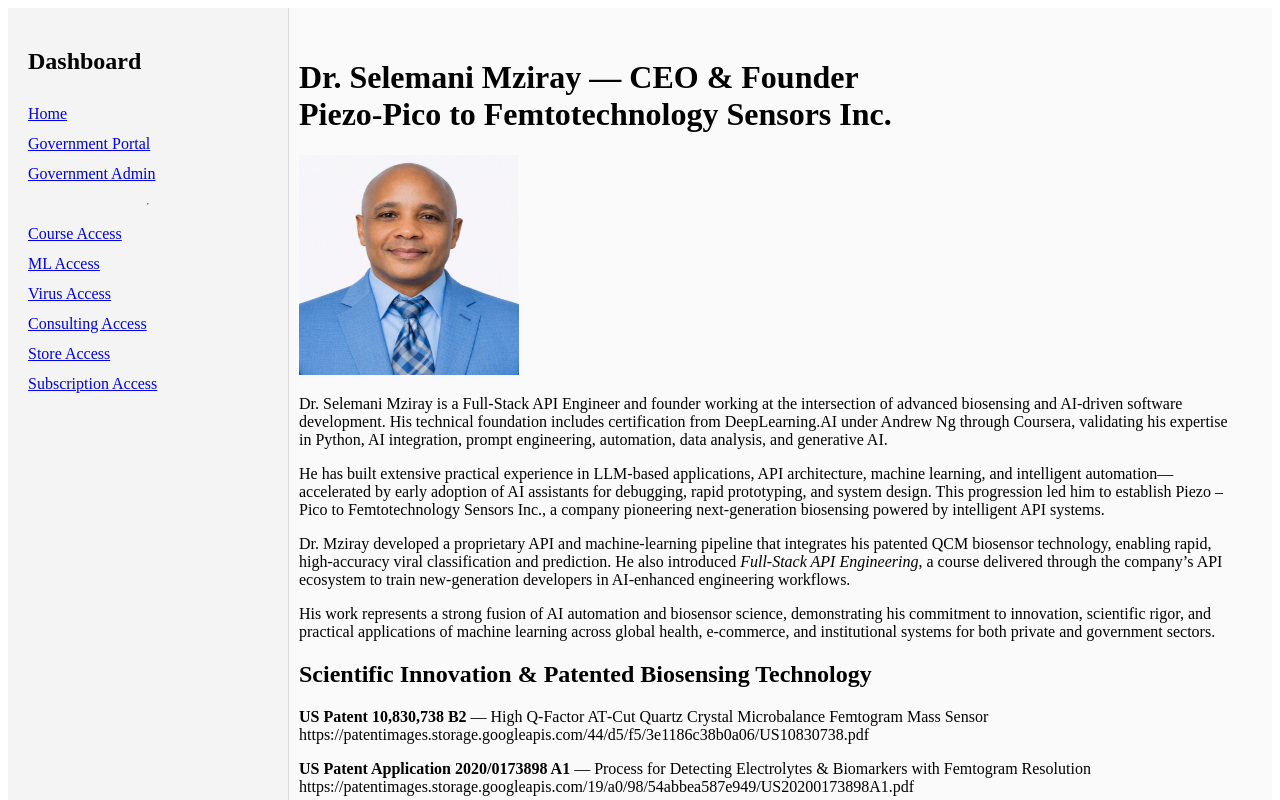
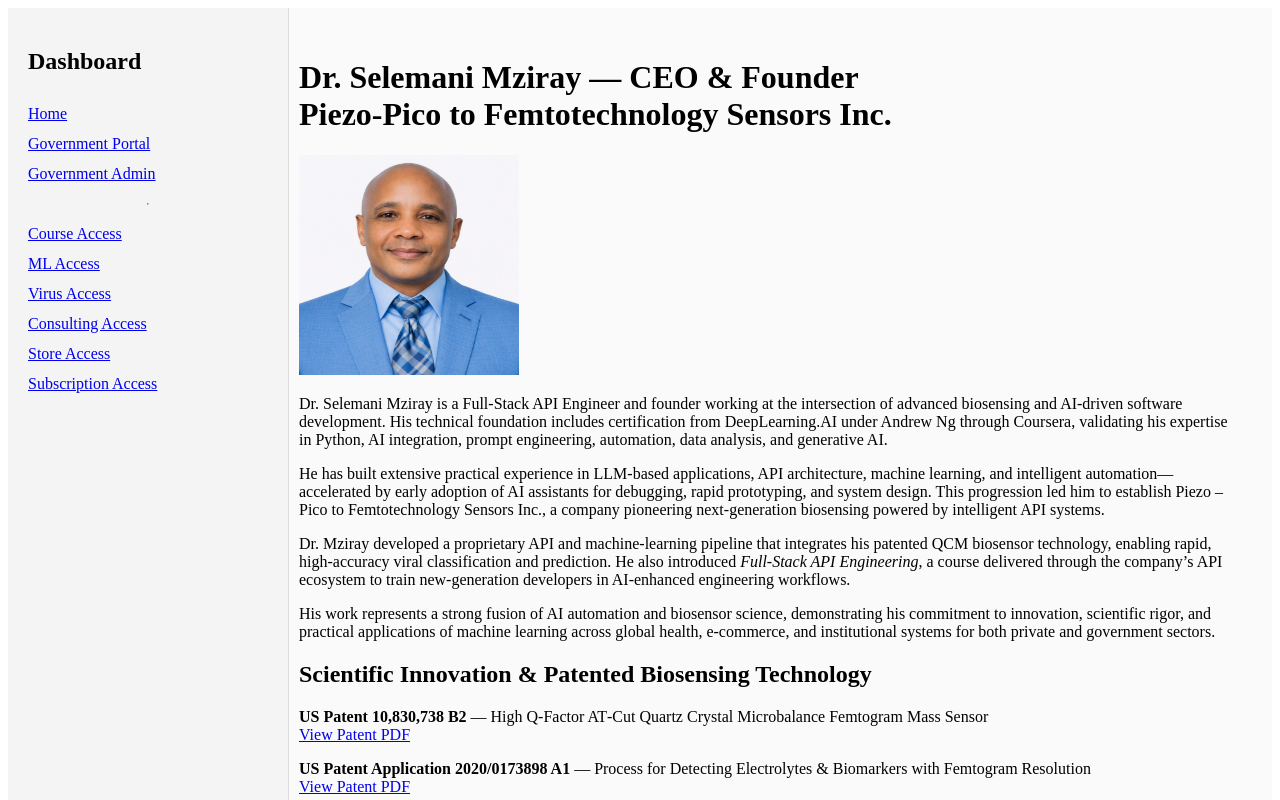
Before and after one commit to selemaniseif12/ai_biosensing_frontend, a Next.js app: page /dashboard/profile in a window 1280 px wide. Shown: the top 800 px of the page. Built offline with nearby package versions, Linux system fonts and the light colour scheme.

Commit message:
Added clickable blue patent links to Profile.tsx

```diff
--- a/app/dashboard/components/profile.tsx
+++ b/app/dashboard/components/profile.tsx
@@ -11,7 +11,7 @@ export default function Profile() {
         Piezo‑Pico to Femtotechnology Sensors Inc.
       </h1>
 
-      {/* ⭐ Updated layout: text fills right side and below image */}
+      {/* Updated layout */}
       <div className="flex flex-col md:flex-row items-start md:gap-8">
         <div className="flex-shrink-0 mb-6 md:mb-0">
           <Image
@@ -24,7 +24,6 @@ export default function Profile() {
           />
         </div>
 
-        {/* ⭐ Text now expands fully using flex-1 */}
         <div className="flex-1 text-lg leading-relaxed space-y-6">
           <p>
             Dr. Selemani Mziray is a Full‑Stack API Engineer and founder working
@@ -70,14 +69,28 @@ export default function Profile() {
             <strong>US Patent 10,830,738 B2</strong> — High Q‑Factor AT‑Cut
             Quartz Crystal Microbalance Femtogram Mass Sensor
             <br />
-            https://patentimages.storage.googleapis.com/44/d5/f5/3e1186c38b0a06/US10830738.pdf
+            <a
+              href="https://patentimages.storage.googleapis.com/44/d5/f5/3e1186c38b0a06/US10830738.pdf"
+              target="_blank"
+              rel="noopener noreferrer"
+              className="text-blue-600 underline"
+            >
+              View Patent PDF
+            </a>
           </p>
 
           <p>
             <strong>US Patent Application 2020/0173898 A1</strong> — Process for
             Detecting Electrolytes & Biomarkers with Femtogram Resolution
             <br />
-            https://patentimages.storage.googleapis.com/19/a0/98/54abbea587e949/US20200173898A1.pdf
+            <a
+              href="https://patentimages.storage.googleapis.com/19/a0/98/54abbea587e949/US20200173898A1.pdf"
+              target="_blank"
+              rel="noopener noreferrer"
+              className="text-blue-600 underline"
+            >
+              View Patent PDF
+            </a>
           </p>
 
           <p>
```
